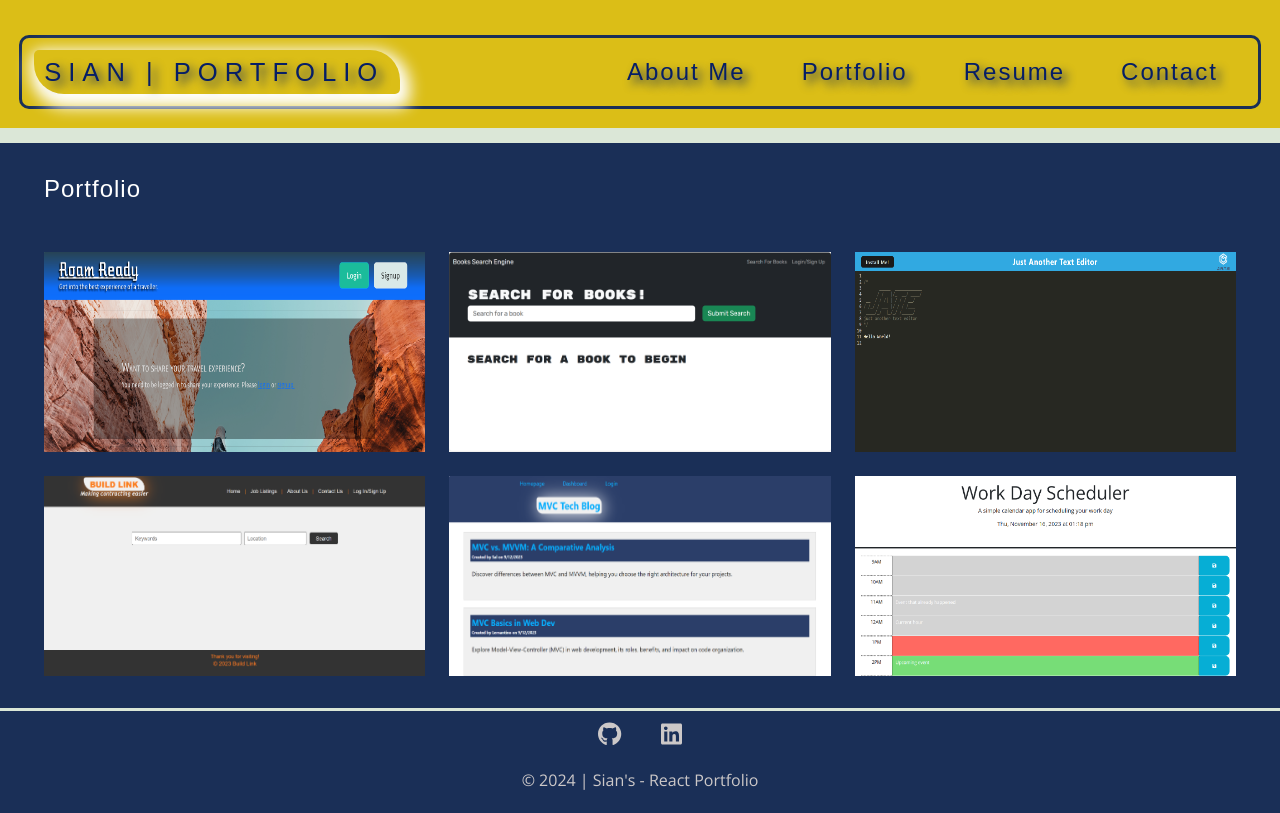
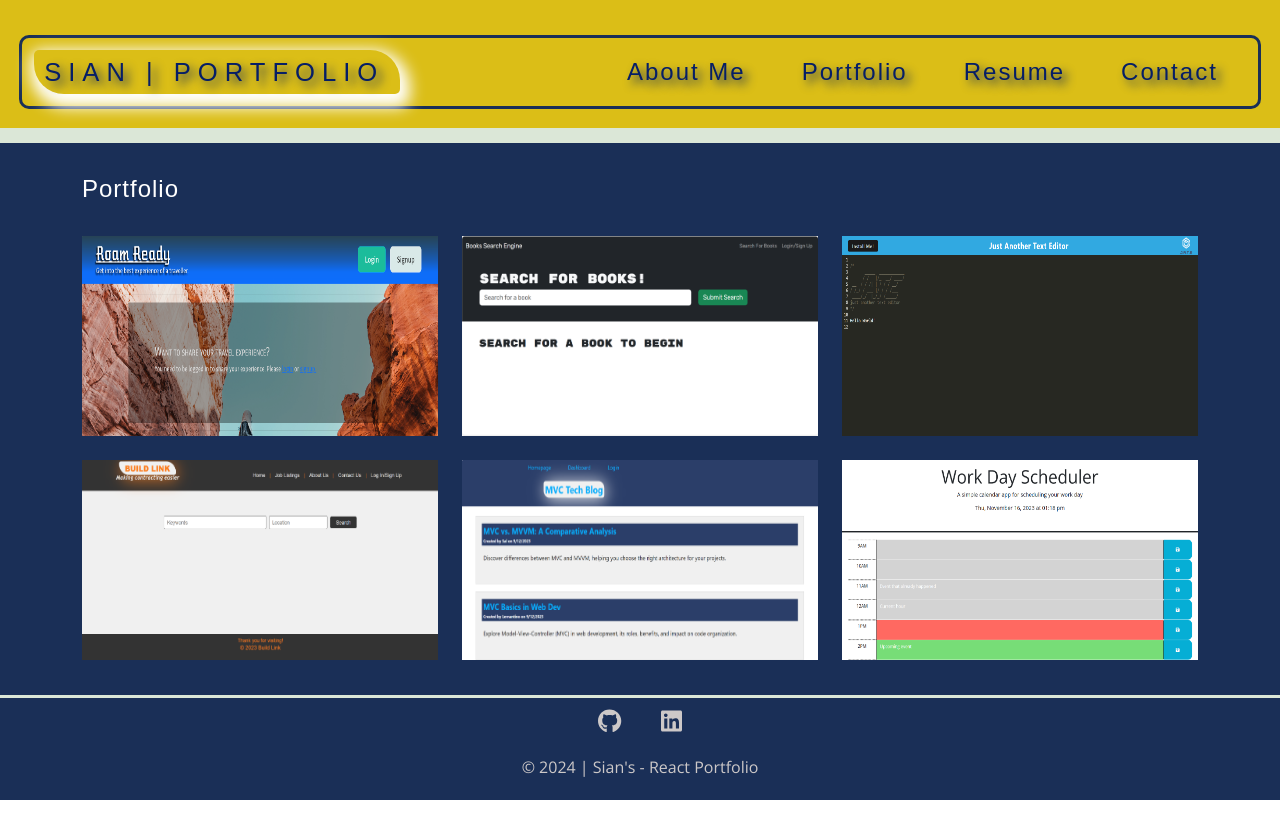
Before and after one commit to SKhai77/my-react-portfolio, a React (Vite) app: page /portfolio in a window 1280 px wide. Built offline with nearby package versions, Linux system fonts and the light colour scheme; a web font is replaced by a local one.

Commit message:
Update the container, row, and col classes

```diff
--- a/src/pages/Portfolio.jsx
+++ b/src/pages/Portfolio.jsx
@@ -52,12 +52,12 @@ function Portfolio() {
   return (
     <main>
       <section>
-        <div className="container-fluid">
-          <h2>Portfolio</h2>
-          <div className="row mt-4">
+        <div className="container">
+          <h2 >Portfolio</h2>
+          <div className="row">
             {projects.map((project, index) => (
               <div
-                className="col-sm-6 col-md-4 col-lg-4 col-xxl-3 g-4"
+                className="col-sm-6 col-md-4 g-4"
                 key={index}
               >
                 <Project
```
